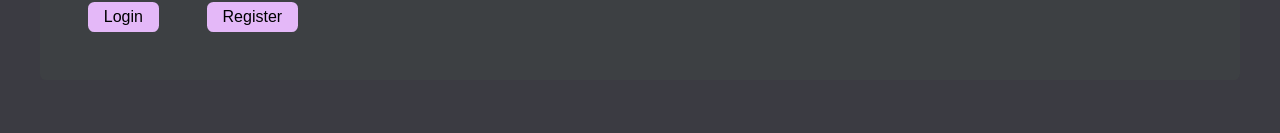
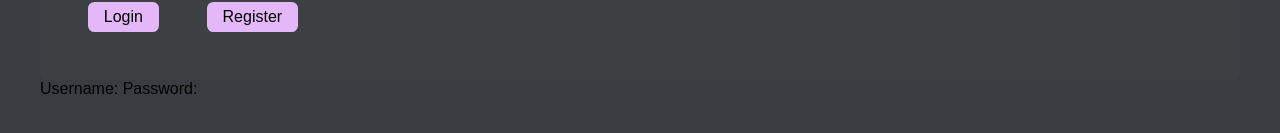
Before and after one commit to Yannick-Vk/Angular-Admin, an Angular app: page / in a window 1280 px wide. Shown: the part 347-480 px from the top of the page. Built offline with nearby package versions, Linux system fonts and the light colour scheme.

Commit message:
Added simple databind

```diff
--- a/src/app/login/LoginForm.ts
+++ b/src/app/login/LoginForm.ts
@@ -1,11 +1,15 @@
 import {Component, signal} from '@angular/core';
+import {FormControl, ReactiveFormsModule, Validators} from '@angular/forms';
 
 @Component({
   selector: 'login-form',
-  imports: [],
+  imports: [
+    ReactiveFormsModule
+  ],
   templateUrl: './loginForm.html',
   styleUrl: './Form.css'
 })
 export class LoginForm {
-
+  username = new FormControl('');
+  password = new FormControl('');
 }
--- a/src/app/login/loginForm.html
+++ b/src/app/login/loginForm.html
@@ -3,11 +3,11 @@
     <h2>Login</h2>
     <div class="inputGroup">
       <label for="username">Username</label>
-      <input type="text" id="username">
+      <input type="text" id="username" [formControl]="username">
     </div>
     <div class="inputGroup">
       <label for="password">Password</label>
-      <input type="password" id="password">
+      <input type="password" id="password" [formControl]="password">
     </div>
 
     <div class="button-group">
@@ -15,4 +15,9 @@
       <button>Register</button>
     </div>
   </form>
+
+  <div class="inputGroup">
+    Username: {{username.value}}
+    Password: {{password.value}}
+  </div>
 </div>
```
